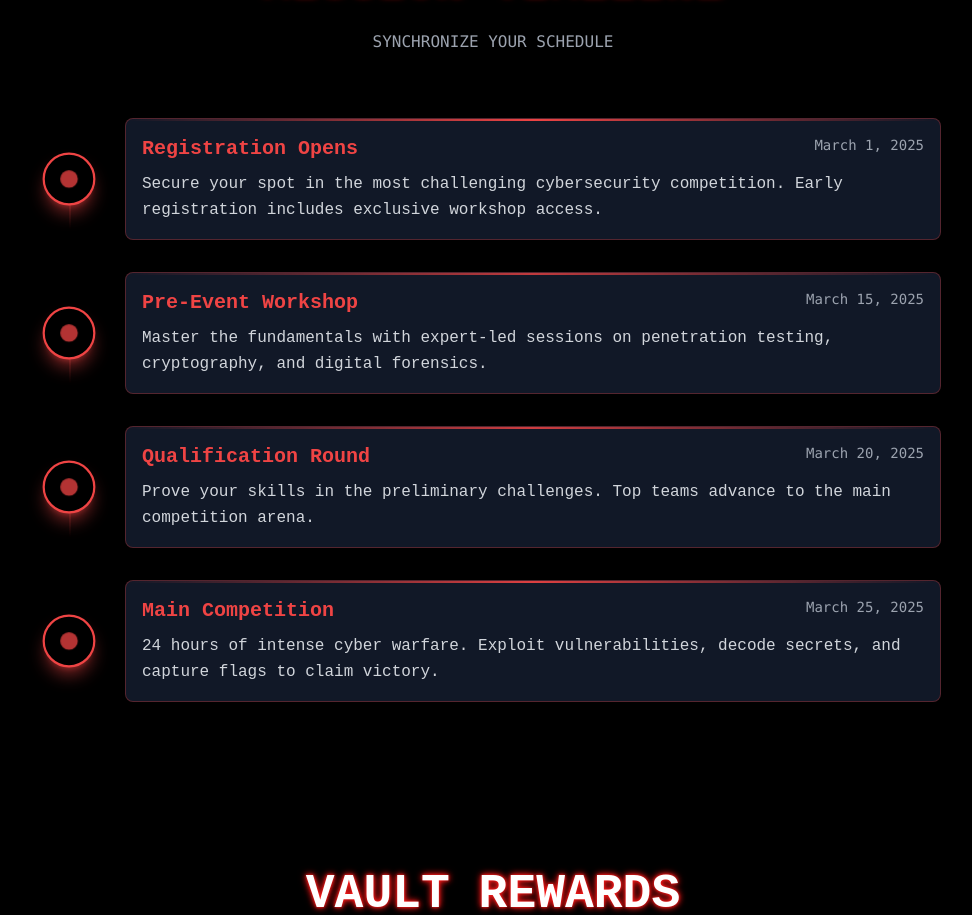
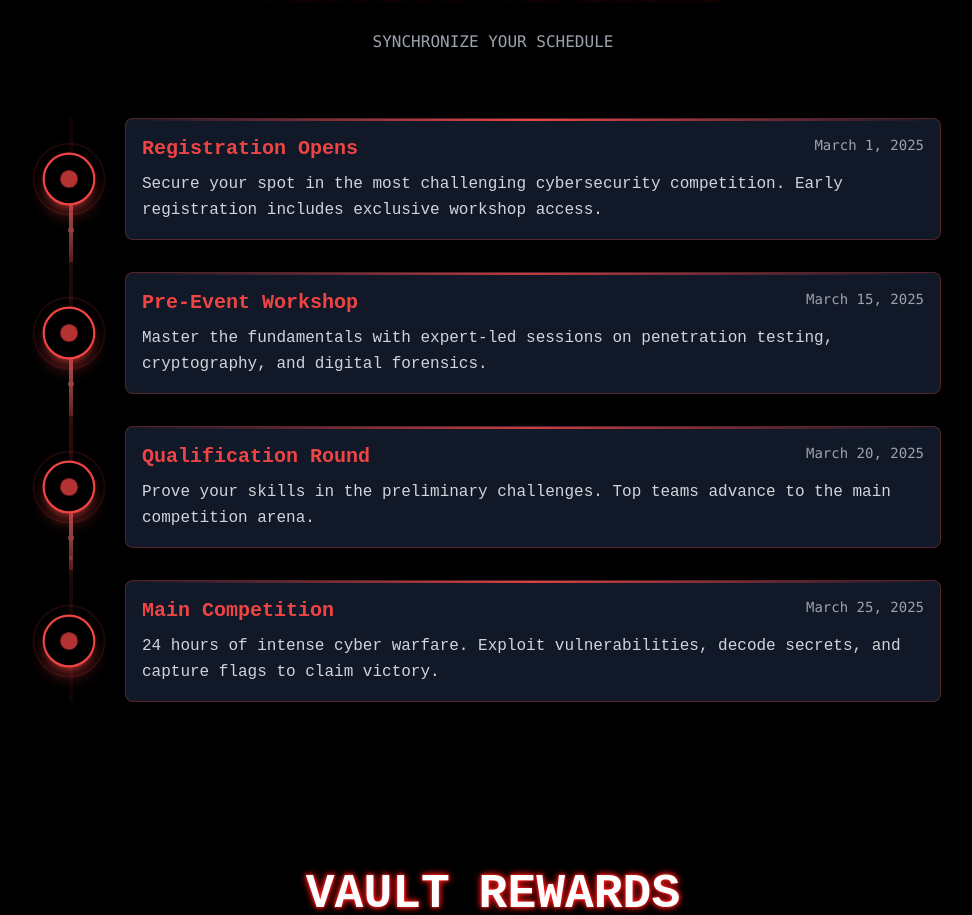
Before and after one commit to induwarauthsara/codequest25-IEEEtask, a Next.js app: page / in a window 1280 px wide. Shown: the part 1502-2417 px from the top of the page, without its empty margins (147-1119 px from the left). Built offline with nearby package versions, Linux system fonts and the light colour scheme.

Commit message:
feat: enhance timeline animations and improve visual effects in TimelineItem component

```diff
--- a/src/components/TimelineItem.tsx
+++ b/src/components/TimelineItem.tsx
@@ -30,16 +30,26 @@ const TimelineItem: React.FC<TimelineItemProps> = ({ title, date, description, i
 
   return (
     <div ref={itemRef} className="relative flex items-center mb-8">
-      {/* Timeline line */}
+      {/* Enhanced Timeline line - more visible and longer */}
       {!isLast && (
-        <div className="absolute left-6 top-12 w-0.5 h-16 bg-gradient-to-b from-red-500 to-transparent opacity-50"></div>
+        <div className="absolute left-6 top-12 w-1 h-24 bg-gradient-to-b from-red-500 via-red-400 to-red-500/50 opacity-70 shadow-lg shadow-red-500/30 timeline-pulse">
+          {/* Animated pulse effect */}
+          <div className="absolute inset-0 w-full h-full bg-gradient-to-b from-transparent via-red-300 to-transparent timeline-flow opacity-60"></div>
+          {/* Connecting dots along the line */}
+          <div className="absolute top-1/3 left-1/2 transform -translate-x-1/2 -translate-y-1/2 w-1.5 h-1.5 bg-red-400 rounded-full animate-pulse"></div>
+          <div className="absolute top-2/3 left-1/2 transform -translate-x-1/2 -translate-y-1/2 w-1.5 h-1.5 bg-red-400 rounded-full animate-pulse" style={{ animationDelay: '0.5s' }}></div>
+        </div>
       )}
 
-      {/* Timeline node */}
+      {/* Enhanced Timeline node */}
       <div className={`relative z-10 w-12 h-12 rounded-full border-2 border-red-500 bg-black flex items-center justify-center transition-all duration-1000 ${
-        isVisible ? 'shadow-lg shadow-red-500/50 scale-110' : 'scale-100'
+        isVisible ? 'shadow-lg shadow-red-500/50 scale-110 border-red-400' : 'scale-100'
       }`}>
         <div className="w-4 h-4 bg-red-500 rounded-full animate-pulse"></div>
+        {/* Outer glow ring */}
+        <div className={`absolute inset-0 rounded-full border border-red-500/30 animate-pulse transition-all duration-1000 ${
+          isVisible ? 'scale-150 opacity-50' : 'scale-100 opacity-0'
+        }`}></div>
       </div>
 
       {/* Content */}
--- a/src/index.css
+++ b/src/index.css
@@ -244,3 +244,23 @@ html {
     scroll-padding-top: 80px;
     /* Account for fixed navbar */
 }
+
+/* Timeline animations */
+@keyframes timeline-flow {
+    0% { transform: translateY(-20px); opacity: 0; }
+    50% { transform: translateY(0px); opacity: 1; }
+    100% { transform: translateY(20px); opacity: 0; }
+}
+
+@keyframes timeline-pulse {
+    0%, 100% { opacity: 0.3; }
+    50% { opacity: 0.8; }
+}
+
+.timeline-flow {
+    animation: timeline-flow 3s ease-in-out infinite;
+}
+
+.timeline-pulse {
+    animation: timeline-pulse 2s ease-in-out infinite;
+}
--- a/src/pages/index.tsx
+++ b/src/pages/index.tsx
@@ -23,7 +23,7 @@ export default function Home() {
 
   // Handle easter egg keyboard sequence
   useEffect(() => {
-    const handleKeyPress = (e) => {
+    const handleKeyPress = (e: KeyboardEvent) => {
       const newSequence = keySequence + e.key.toLowerCase();
       setKeySequence(newSequence);
 
@@ -236,7 +236,17 @@ export default function Home() {
               <p className="text-gray-400 font-mono">SYNCHRONIZE YOUR SCHEDULE</p>
             </div>
 
-            <div className="space-y-8">
+            <div className="relative">
+              {/* Main Timeline Line - runs through all items */}
+              <div className="absolute left-6 top-0 bottom-0 w-1 bg-gradient-to-b from-red-500/20 via-red-500/60 to-red-500/20 hidden md:block timeline-pulse">
+                {/* Animated flow effect */}
+                <div className="absolute inset-0 w-full bg-gradient-to-b from-transparent via-red-400 to-transparent timeline-flow opacity-40"></div>
+                {/* Additional flowing dots */}
+                <div className="absolute top-1/4 left-1/2 transform -translate-x-1/2 w-1 h-1 bg-red-400 rounded-full timeline-flow"></div>
+                <div className="absolute top-3/4 left-1/2 transform -translate-x-1/2 w-1 h-1 bg-red-400 rounded-full timeline-flow" style={{ animationDelay: '1.5s' }}></div>
+              </div>
+
+              <div className="space-y-8 relative">
                 {timelineData.map((item, index) => (
                   <TimelineItem
                     key={index}
@@ -246,6 +256,7 @@ export default function Home() {
                     isLast={index === timelineData.length - 1}
                   />
                 ))}
+              </div>
             </div>
           </div>
         </section>
```
Lines whose indentation alone changed are shown as unchanged.
